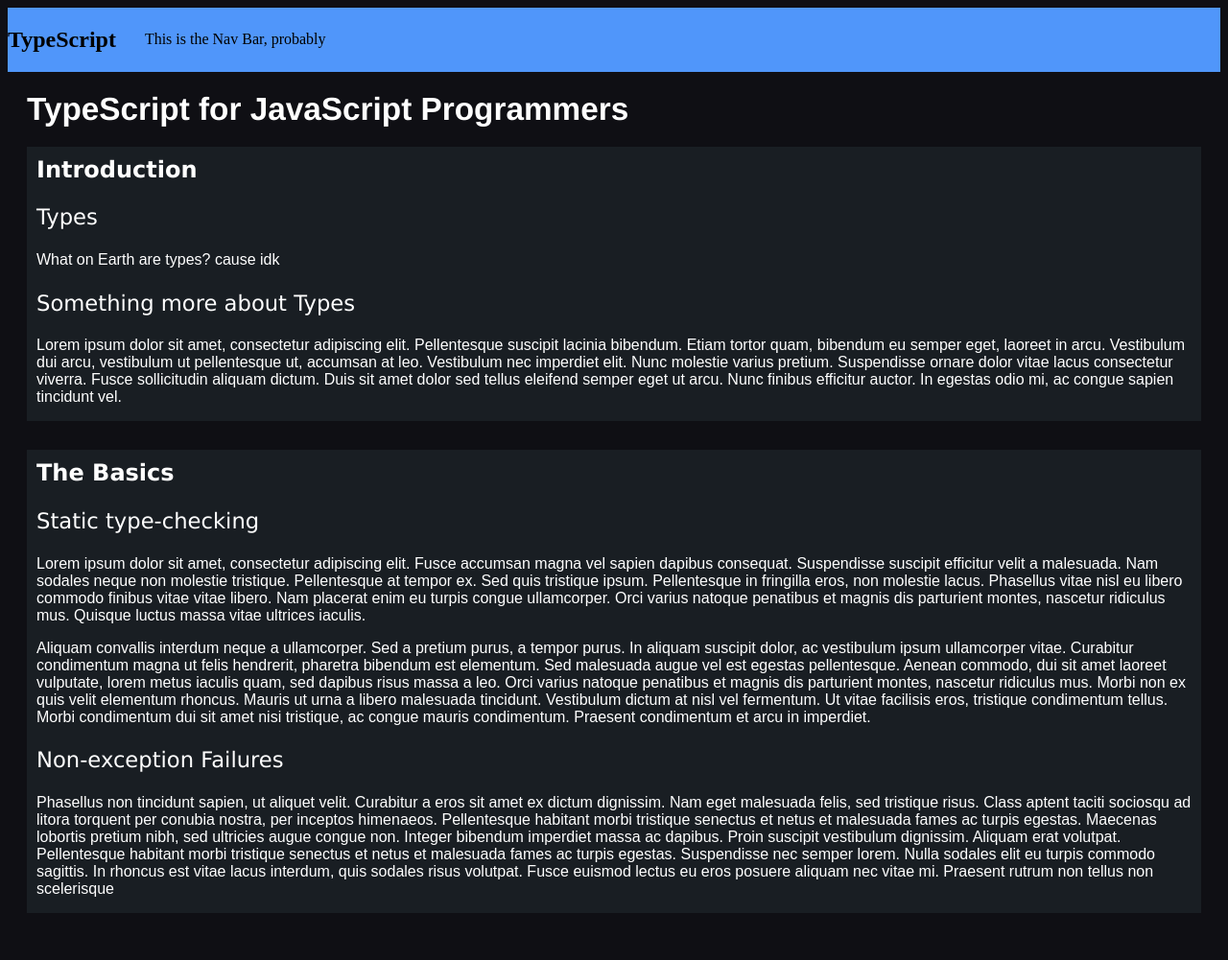
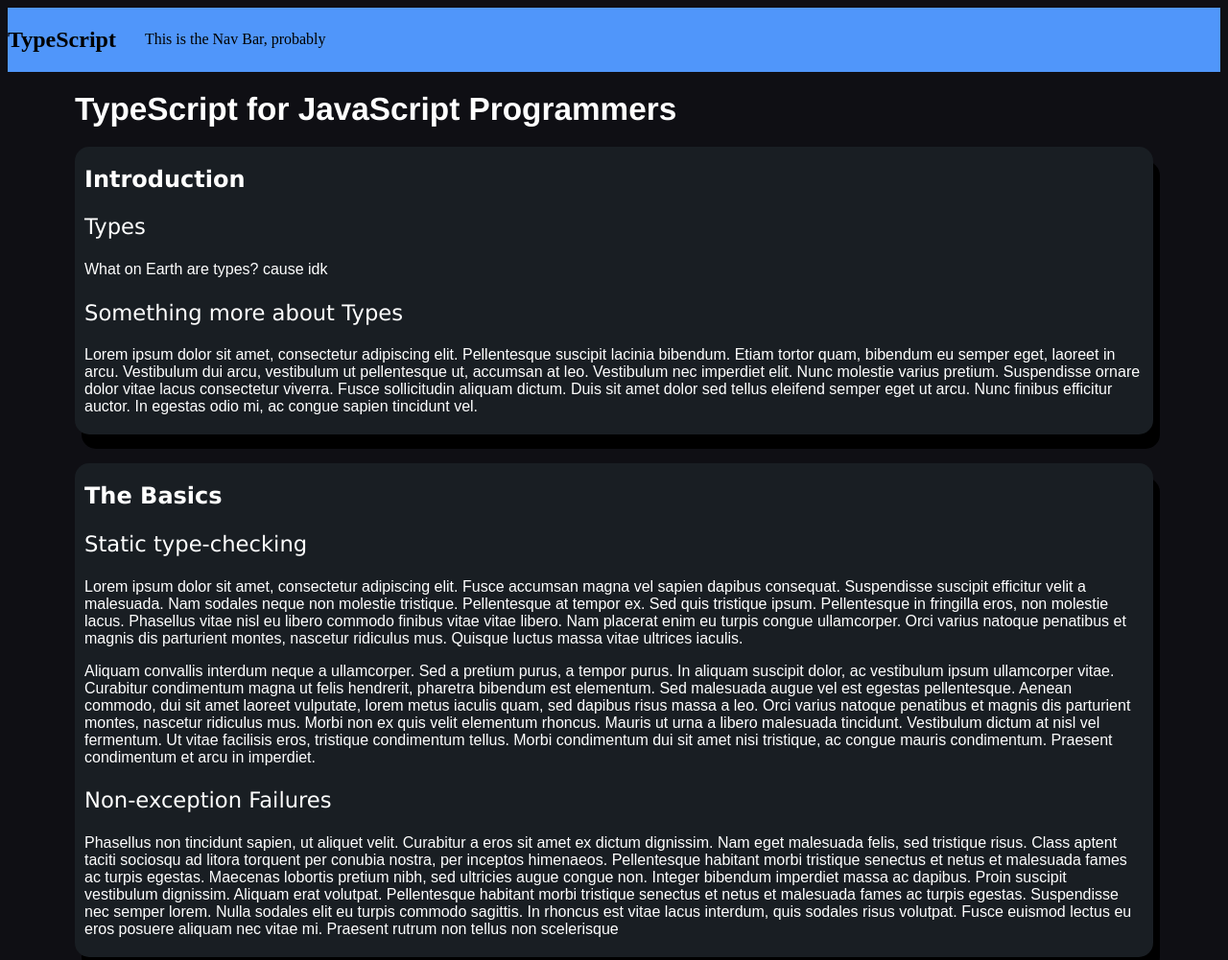
Before and after one commit to cs401-fall2022/lesson14-MesaGreear, a plain HTML site: page index.html in a window 1280 px wide. Shown: the top 1001 px of the page at 96% size. Before the commit the page ends 960 px from the top, so only its background shows below. Drawn offline with Linux system fonts and the light colour scheme.

Commit message:
Section shadows/rounding & proper margins

```diff
--- a/style.css
+++ b/style.css
@@ -1,13 +1,5 @@
 :root{
     background-color: rgb(15, 15, 20);
-}
-
-.container{
-    display: flex;
-    flex-direction: column;
-
-    gap: 30px;
-    margin: 0px 20px;
 }
 
 nav {
@@ -22,16 +14,27 @@
     color: white;
     font: 25pt Helvetica;
     font-weight: bold;
-    margin: 20px;
+    position: relative;
+    margin: 20px 70px;
+}
+
+.container{
+    display: flex;
+    flex-direction: column;
+    gap: 30px;
+    position: relative;
+    margin: 0px 70px;
 }
 
 /* Section formatting (Introduction, The Basics, etc.) */
 .section {
     background-color: rgb(25, 30, 35);
+    border-radius: 15px 15px;
+    box-shadow: 7px 15px;
 }
 
-.section > *{
-    margin: 10px;
+.section > .topic, .section > h2{
+    margin: 20px 10px;
 }
 
 .section > h2 {
@@ -40,12 +43,12 @@
 }
 
 /* Topic formatting (Types, Non-exception Failures, etc.; inside a Section) */
-.topic h3{
+.topic > h3{
     font: 17pt Verdana;
     color: white;
 }
 
-.topic p{
+.topic > p{
     color: white;
     font: 12pt "Arial";
 }
```
